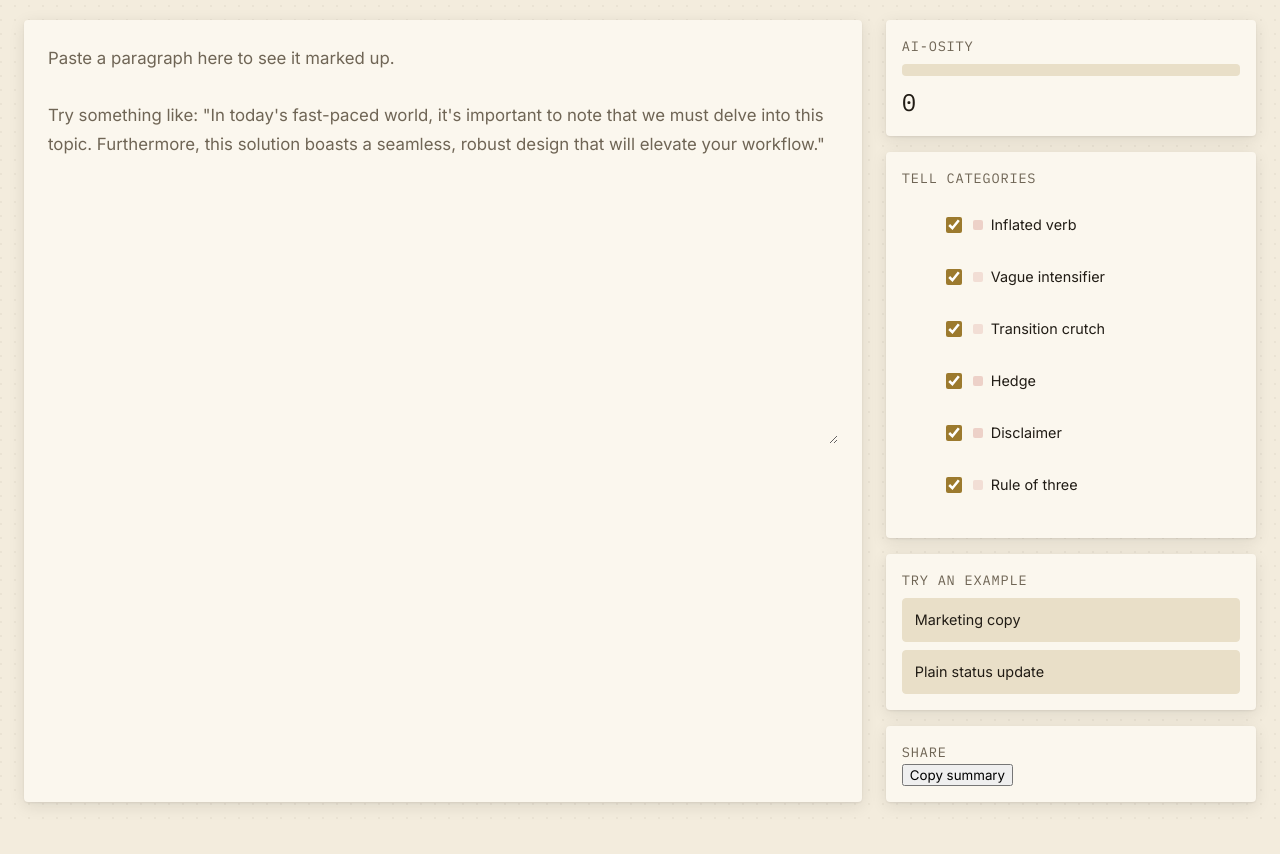
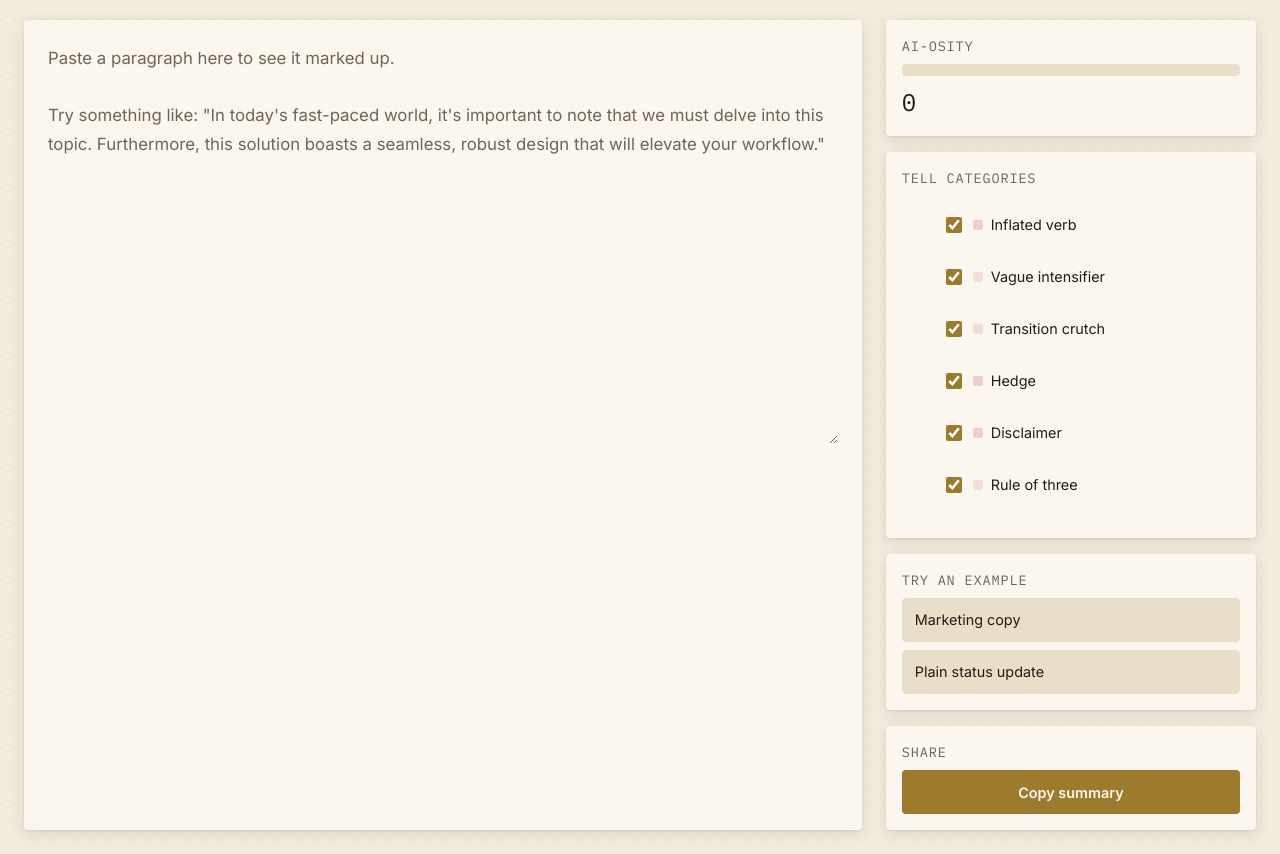
Before and after one commit to ctkrug/tellsign, a website built with Vite: page index.html in a window 1280 px wide. Shown: the part 79-933 px from the top of the page. Before the commit the page ends 905 px from the top, so only its background shows below. Built offline with nearby package versions, Linux system fonts and the light colour scheme.

Commit message:
style: theme the copy-summary button and its confirmed/error states
Distinct success (green ink) and error (red pen) fills so the
"Copied!" and "Copy failed" states are visually unmistakable, not
just a text swap.

```diff
--- a/src/styles/app.css
+++ b/src/styles/app.css
@@ -306,3 +306,40 @@ button {
 .sample-btn:active {
   transform: translateY(1px);
 }
+
+.copy-btn {
+  width: 100%;
+  min-height: 44px;
+  margin-top: var(--space-2);
+  padding: var(--space-2) var(--space-3);
+  border: none;
+  border-radius: var(--radius);
+  background: var(--accent-support);
+  color: var(--surface-1);
+  font-family: var(--font-ui);
+  font-weight: 600;
+  font-size: 0.9rem;
+  cursor: pointer;
+  transition: background var(--motion-ui), transform var(--motion-ui);
+}
+
+.copy-btn:hover {
+  background: color-mix(in srgb, var(--accent-support) 85%, black);
+}
+
+.copy-btn:focus-visible {
+  outline: 2px solid var(--accent);
+  outline-offset: 2px;
+}
+
+.copy-btn:active {
+  transform: translateY(1px);
+}
+
+.copy-btn-success {
+  background: var(--success);
+}
+
+.copy-btn-error {
+  background: var(--danger);
+}
```
